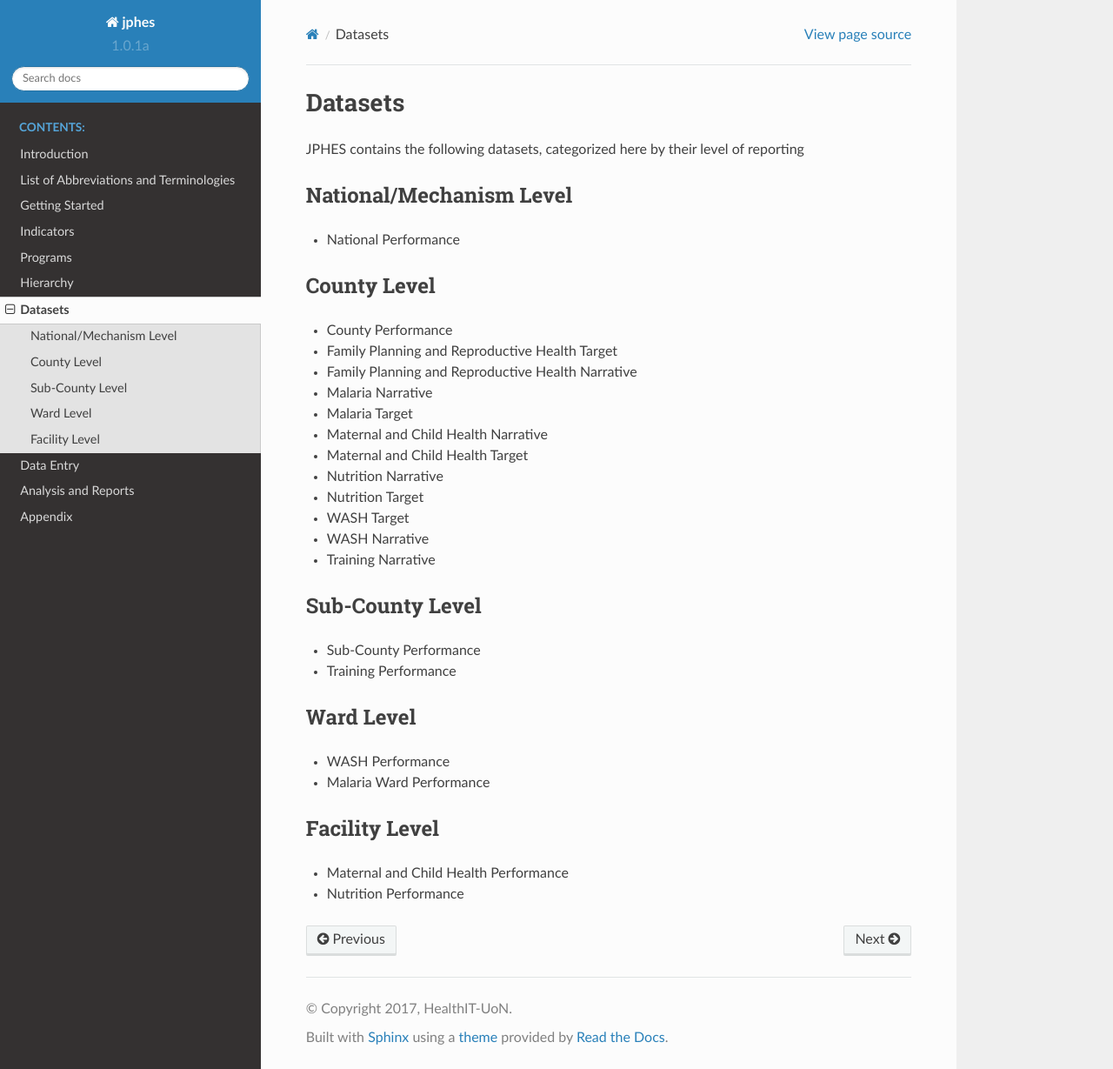
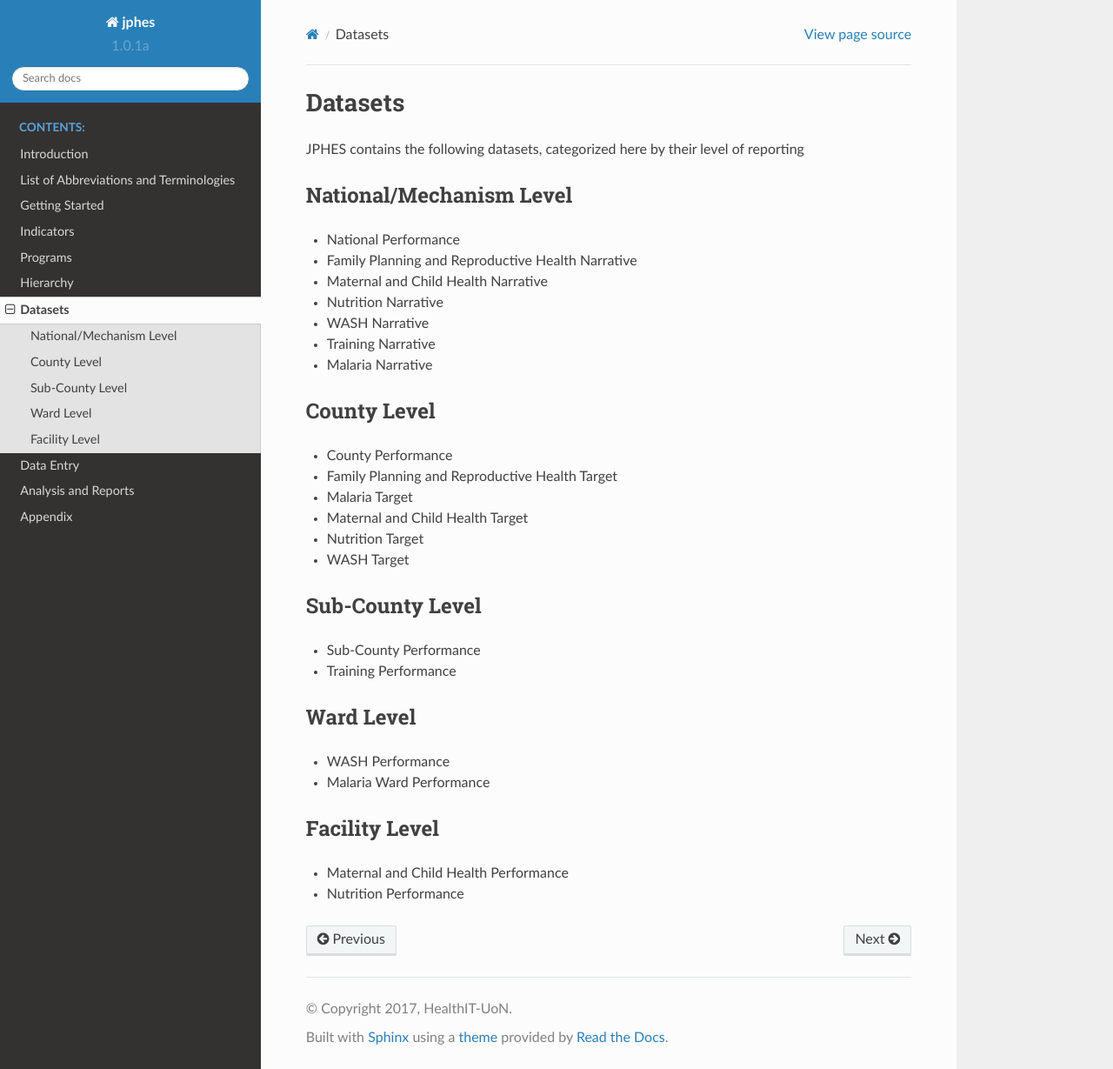
Before and after one commit to uonafya/jphes-docs, a Sphinx documentation site: the page built from source/datasets.rst, in a window 1280 px wide and 1229 px high. Shown: the whole window at 87% size. Built offline with Sphinx 7.4.7 and the Read the Docs theme 2.0.0, drawn with Linux system fonts in a browser that asks for light colours.

```diff
--- a/source/datasets.rst
+++ b/source/datasets.rst
@@ -5,21 +5,21 @@ JPHES contains the following datasets, categorized here by their level of report
 National/Mechanism Level
 --------------------------
 * National Performance
+* Family Planning and Reproductive Health Narrative
+* Maternal and Child Health Narrative
+* Nutrition Narrative
+* WASH Narrative
+* Training Narrative
+* Malaria Narrative
 
 County Level
 -------------
 * County Performance
 * Family Planning and Reproductive Health Target
-* Family Planning and Reproductive Health Narrative
-* Malaria Narrative
 * Malaria Target
-* Maternal and Child Health Narrative
 * Maternal and Child Health Target
-* Nutrition Narrative
 * Nutrition Target
 * WASH Target
-* WASH Narrative
-* Training Narrative
 
 Sub-County Level
 -----------------
```
